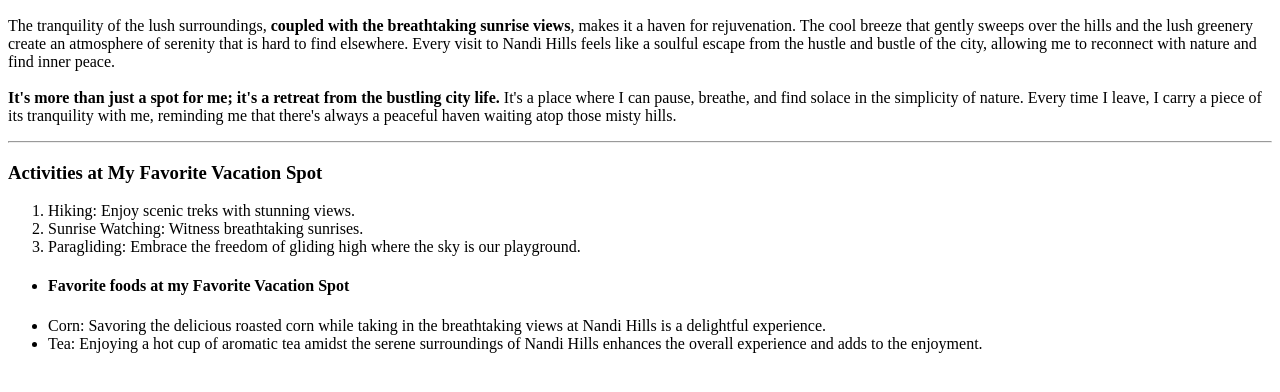
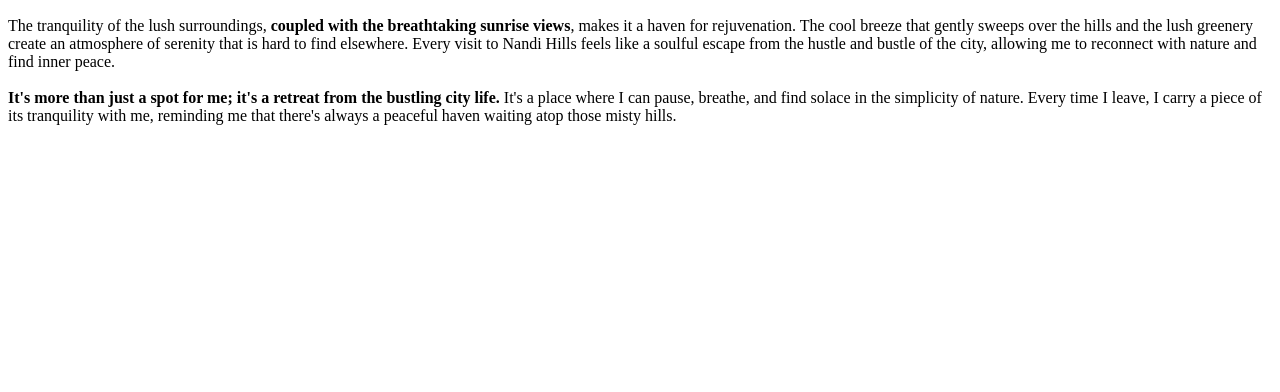
Before and after one commit to 44-563-WebApps-F23/44563-webapps-f23-assignment3-Shabna610, a plain HTML site: page index.html in a window 1280 px wide. Shown: the part 110-502 px from the top of the page. Drawn offline with Linux system fonts and the light colour scheme.

Commit message:
Update index.html

```diff
--- a/index.html
+++ b/index.html
@@ -1,5 +1,6 @@
 <!DOCTYPE html>
 <html>
+
     <head>
         <title>Web Adventures</title>
     </head>
@@ -16,29 +17,6 @@
         leave, I carry a piece of its tranquility with me, reminding me that there's always
         a peaceful haven waiting atop those misty hills.
         </p>
+    </body>
 
-
-
-
-
-
-
-
-        <hr>
-        <h3>Activities at My Favorite Vacation Spot</h3>
-        <ol>
-            <li>Hiking: Enjoy scenic treks with stunning views.</li>
-            <li>Sunrise Watching: Witness breathtaking sunrises.</li>
-            <li>Paragliding: Embrace the freedom of gliding high where the sky is our playground.</li>
-        </ol>
-
-        <ul>
-            <li><h4>Favorite foods at my Favorite Vacation Spot</h4></li>
-            <li>Corn: Savoring the delicious roasted corn while taking in the breathtaking views at Nandi Hills
-                is a delightful experience.</li>
-            <li>Tea: Enjoying a hot cup of aromatic tea amidst the serene surroundings of Nandi Hills enhances
-                the overall experience and adds to the enjoyment.</li>
-        </ul>
-
-    </body>
 </html>
```
